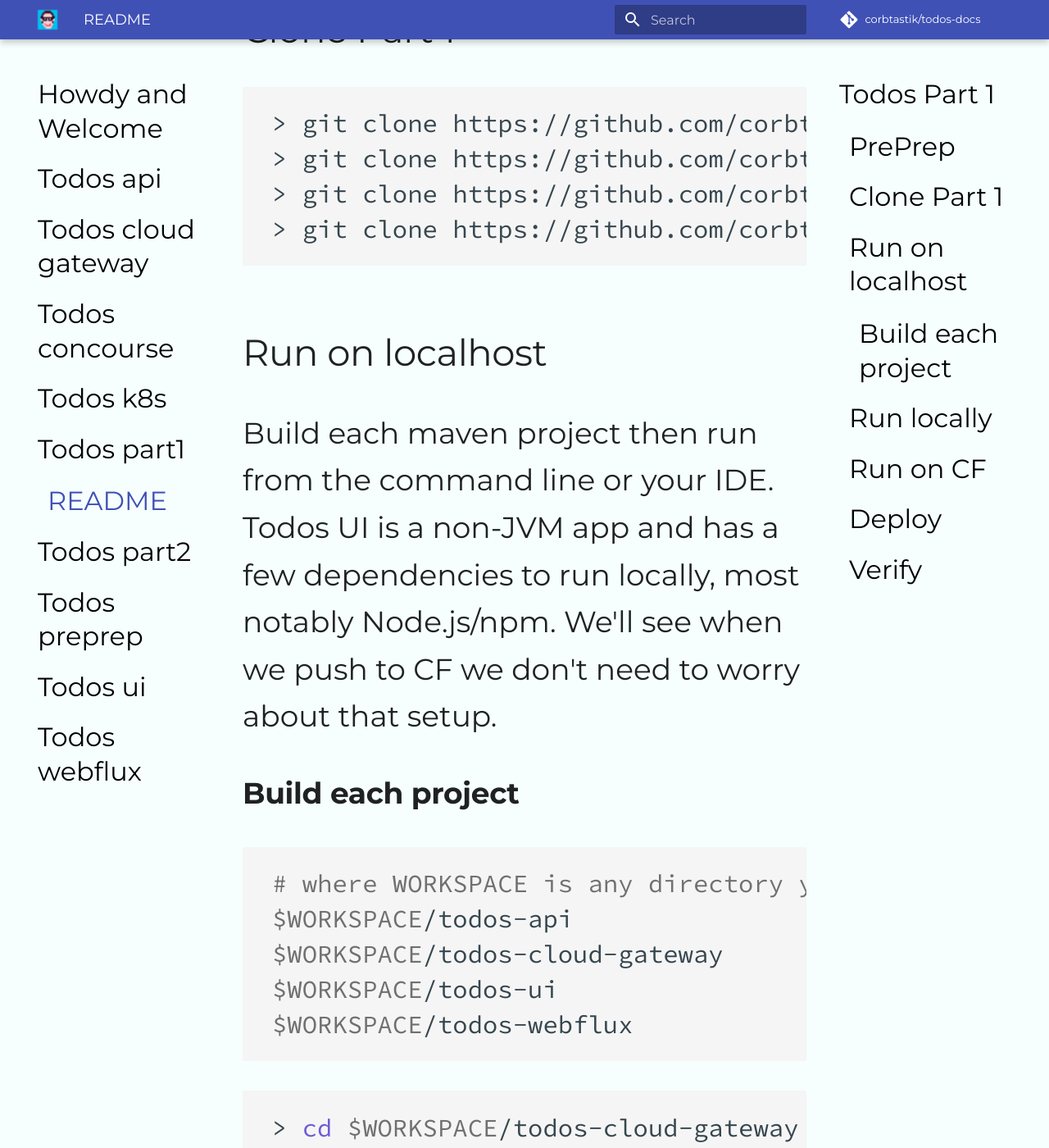
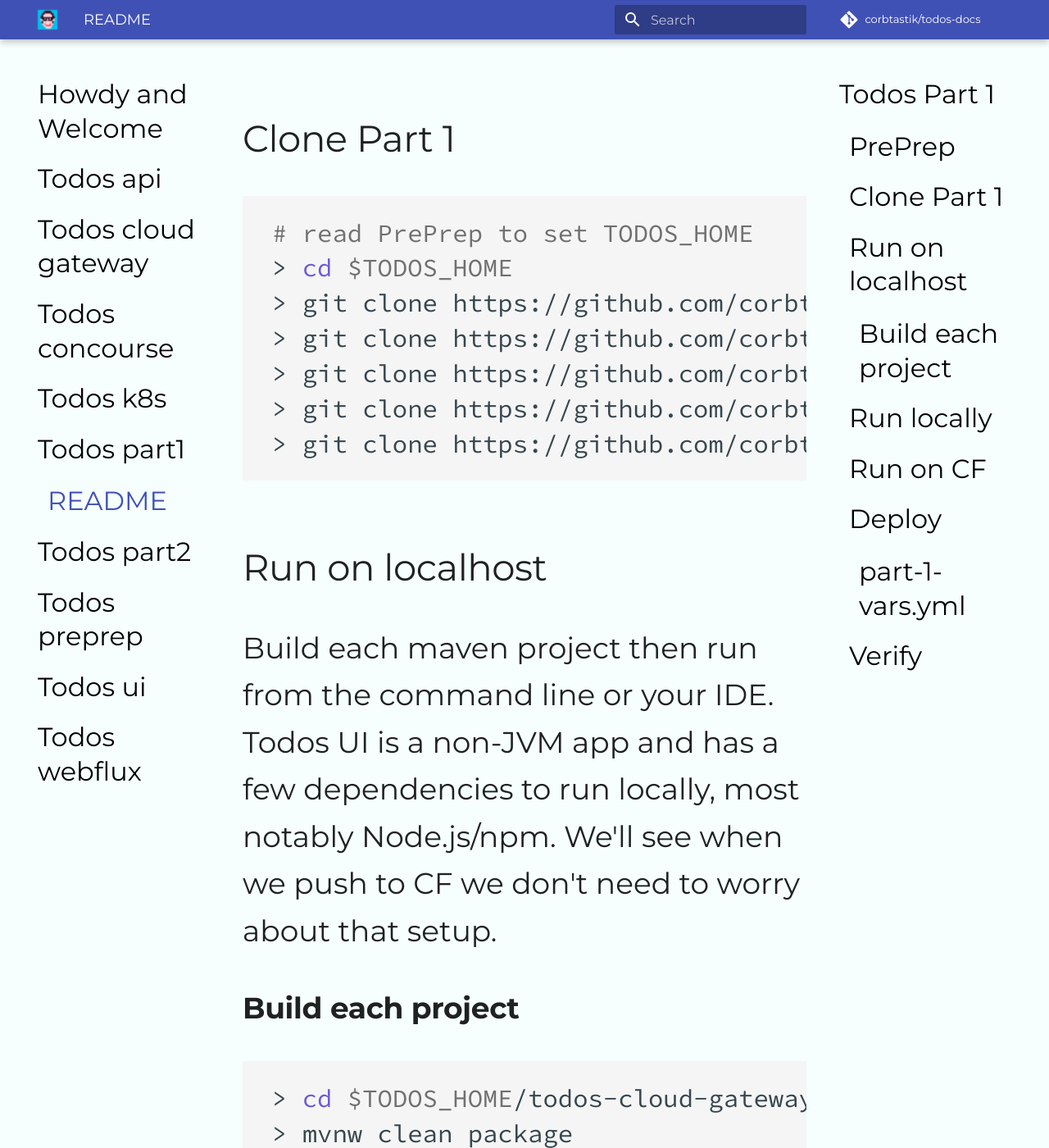
Before and after one commit to adamzwickey/todos-docs, an MkDocs documentation site: the page built from docs/todos-part1/index.md, in a window 1280 px wide and 1400 px high, scrolled down 2265 px. Shown: the whole window at 82% size. Built offline with MkDocs 1.6.1 and Material for MkDocs 9.7.7, drawn with Linux system fonts in a browser that asks for light colours; comment, search, counter and statistics services are not loaded; some of the changed text lies outside the part shown.

Commit message:
part1 clean up

````diff
--- a/docs/todos-part1/index.md
+++ b/docs/todos-part1/index.md
@@ -10,18 +10,22 @@ This section focuses on building and running the Part 1 set of Todo(s) apps, whi
 2. [Todo(s) WebMVC API](https://github.com/corbtastik/todos-api) - Spring WebMVC based Todos API
 3. [Todo(s) WebFlux API](https://github.com/corbtastik/todos-webflux) - Spring WebFlux based Todos API
 4. [Todo(s) UI](https://github.com/corbtastik/todos-ui) - todomvc.com Vue.js Todos UI
+5. [Todo(s) CF Manifests](https://github.com/corbtastik/todos-cf-manifests) - CF manifests
 
 ### PrePrep
 
-If you've not completed [PrePrep](PREPREP.md) now would be a good time to do that :smile:
+If you've not completed [PrePrep](/todos-preprep) now would be a good time to do that :smile:
 
 ### Clone Part 1
 
 ```bash
+# read PrePrep to set TODOS_HOME
+> cd $TODOS_HOME
 > git clone https://github.com/corbtastik/todos-cloud-gateway.git
 > git clone https://github.com/corbtastik/todos-api.git
 > git clone https://github.com/corbtastik/todos-webflux.git
 > git clone https://github.com/corbtastik/todos-ui.git
+> git clone https://github.com/corbtastik/todos-cf-manifests.git
 ```
 
 ### Run on localhost
@@ -31,30 +35,22 @@ Build each maven project then run from the command line or your IDE.  Todos UI i
 #### Build each project
 
 ```bash
-# where WORKSPACE is any directory you have write access
-$WORKSPACE/todos-api
-$WORKSPACE/todos-cloud-gateway
-$WORKSPACE/todos-ui
-$WORKSPACE/todos-webflux
-```
-
-```bash
-> cd $WORKSPACE/todos-cloud-gateway
+> cd $TODOS_HOME/todos-cloud-gateway
 > mvnw clean package
 ```
 
 ```bash
-> cd $WORKSPACE/todos-api
+> cd $TODOS_HOME/todos-api
 > mvnw clean package
 ```
 
 ```bash
-> cd $WORKSPACE/todos-webflux
+> cd $TODOS_HOME/todos-webflux
 > mvnw clean package
 ```
 
 ```bash
-> cd $WORKSPACE/todos-ui
+> cd $TODOS_HOME/todos-ui
 > npm install
 ```
 
@@ -63,7 +59,7 @@ $WORKSPACE/todos-webflux
 Start API Gateway
 
 ```bash
-> cd $WORKSPACE/todos-cloud-gateway
+> cd $TODOS_HOME/todos-cloud-gateway
 > java -jar ./target/todos-cloud-gateway-1.0.0.SNAP.jar \
   --eureka.client.enabled=false \
   --spring.cloud.config.enabled=false
@@ -74,7 +70,7 @@ Start API Gateway
 Start API
 
 ```bash
-> cd $WORKSPACE/todos-api
+> cd $TODOS_HOME/todos-api
 > java -jar ./target/todos-api-1.0.0.SNAP.jar \
   --eureka.client.enabled=false \
   --spring.cloud.config.enabled=false
@@ -84,7 +80,7 @@ Start API
 Start UI
 
 ```bash
-> cd $WORKSPACE/todos-ui
+> cd $TODOS_HOME/todos-ui
 > npm run dev
 # Starting up http-server, serving .
 # Available on:
@@ -97,11 +93,15 @@ Open a browser to the [Todos UI](`http://localhost:9999`)
 
 ### Run on CF
 
-First make sure you're targeting a CF installation.  See info [here](PREPREP.md).
+First make sure you're targeting a CF installation.  See info [here](/todos-preprep).
 
 ### Deploy
 
+Use ``part-1-manifest.yml`` and ``part-1-vars.yml`` from the [Todo(s) CF Manifests](https://github.com/corbtastik/todos-cf-manifests) to push Part 1 apps.
+
 Set these properties to suit your needs, if you cloned using default repository names the artifact properties should be fine, just add the route you want for the apps.  You can also override these variables on the cli when we push (see below).
+
+#### part-1-vars.yml
 
 ```yml
 app:
@@ -123,9 +123,9 @@ gateway:
 
 ```bash
 # modify part-1-vars.yml with your values and push
-> cf push -f part-1-manifest.yml --vars-file part-1-vars.yml
+> cf push -f todos-cf-manifests/part-1-manifest.yml --vars-file todos-cf-manifests/part-1-vars.yml
 # OR override on cli
-> cf push -f part-1-manifest.yml --vars-file part-1-vars.yml \
+> cf push -f todos-cf-manifests/part-1-manifest.yml --vars-file todos-cf-manifests/part-1-vars.yml \
   --var app.route=https://YOUR-APP-ROUTE \
   --var api.route=https://YOUR-TODOS-API-ROUTE \
   --var ui.route=https://YOUR-TODOS-UI-ROUTE \
````
